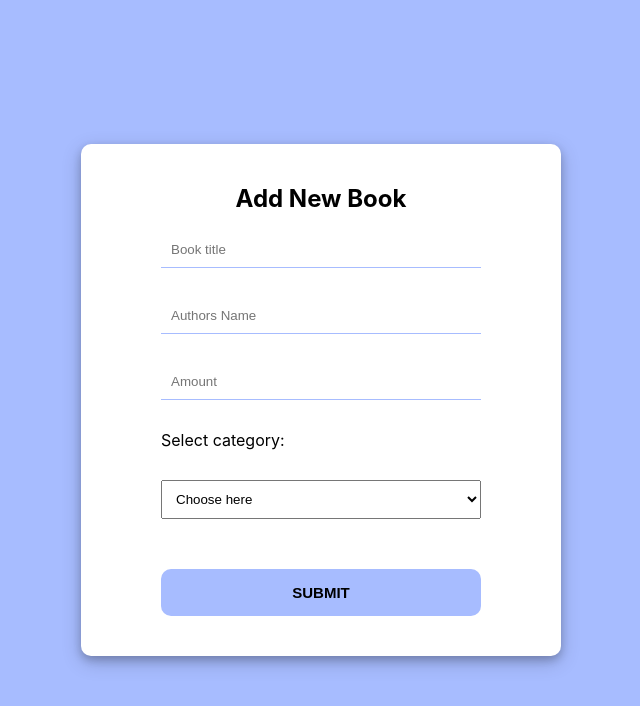
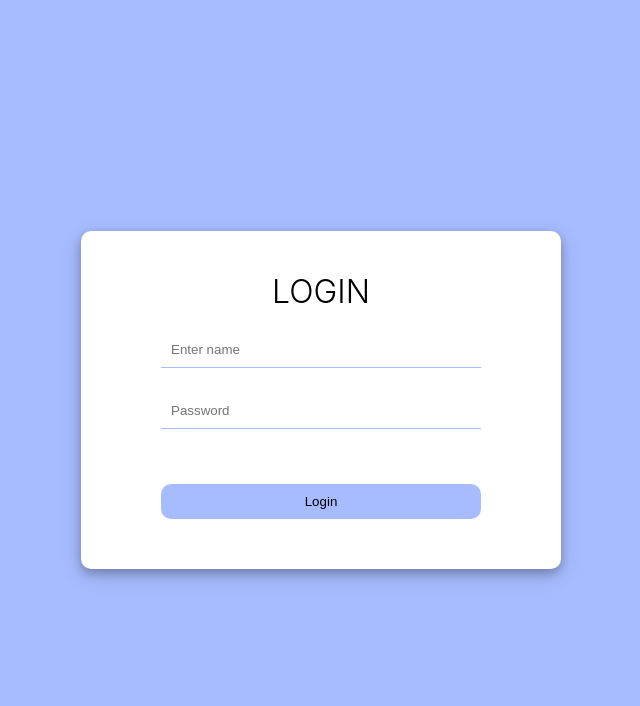
Before and after one commit to muyasamuel/LIBMS, a React (Create React App) app: page / in a window 1280 px wide. Shown: the top 706 px of the page, without its empty margins (319-959 px from the left). Built offline with nearby package versions, Linux system fonts and the light colour scheme.

Commit message:
validating the login comp

```diff
--- a/src/App.js
+++ b/src/App.js
@@ -1,6 +1,7 @@
 
 import './App.css';
-import AddBook from './components/AddBook';
+import Login from './components/Login'
+
 
 
 
@@ -11,7 +12,7 @@ import AddBook from './components/AddBook';
 function App() {
   return (
     <div className="App">
-      <AddBook />
+       <Login />
 
 
 
--- a/src/components/AddBook.js
+++ b/src/components/AddBook.js
@@ -2,7 +2,7 @@ import "./AddBook.css";
 import { useForm } from "react-hook-form";
 
 const AddBook = () => {
-   const { register, handleSubmit , formState : { errors}, reset} = useForm()
+   const { register, handleSubmit , formState : { errors}, reset} = useForm();
 
 
 
@@ -19,28 +19,28 @@ const AddBook = () => {
         <form onSubmit={handleSubmit(submitHandler)}>
          <div>
           <input type="text" name="title" placeholder="Book title " {...register("title" , {required: true})} />
-          {errors.title && <p> Please input a title</p>}
+          {errors.title && <p style={{color: 'red'}}> Please input a title</p>}
          </div>
           <div>
              <input type="text" name="author" placeholder="Authors Name " {...register("author", {required: true})}/>
-             {errors.author && <p> Please add an Authors Name</p> }
+             {errors.author && <p style={{color: 'red'}}> Please add an Authors Name</p> }
           </div>
          <div>
           <input type="number" name="amount" placeholder="Amount " {...register("amount", {required: true, max: 15, min: 1})}  />
-          {errors.amount && <p>Please a valid amount </p>}
+          {errors.amount && <p style={{color: 'red'}}>Please a valid amount </p>}
          </div>
 
 
 
           <label htmlFor="category ">Select category:</label>
-          <select name="category" id="books" value='' {...register("category", {required: true})} >
-            <option value="" disabled >Choose here</option>
+          <select name="category" id="books"  defaultValue={''} {...register("category", {required: true})} >
+            <option value=''  disabled >Choose here</option>
             <option value="Novel">Novel</option>
             <option value="Revision book">Revision Book</option>
             <option value="Course Work">Course Work</option>
 
           </select>
-          {errors.category && <p>Please feed in a category </p>}
+          {errors.category && <p style={{color: 'red'}}>Please feed in a category </p>}
 
 
 
--- a/src/components/Login.js
+++ b/src/components/Login.js
@@ -1,30 +1,32 @@
-import { useState } from 'react';
+import { useForm } from "react-hook-form";
 import './Login.css'
 
 const Login = () => {
+  const { register, handleSubmit , formState : { errors}, reset} = useForm();
 
-   const [ name, setName] = useState('');
-   const [ password, setPassword] = useState('');
 
-   const submitHandler = (e) =>{
-    e.preventDefault();
 
-    console.log({
-        name,
-        password
-    });
+   const submitHandler = (data) =>{
+ console.log(data);
+ reset();
 
-    setName('');
-    setPassword('')
+
    }
-
   return (
     <div className='formContainer'>
      <div className='formWrapper'>
         <h1>Login</h1>
-        <form onSubmit={submitHandler} >
-        <input  type='text' placeholder='Enter name' value={name} onChange={(e) => setName(e.target.value)} />
-        <input  type='password' placeholder='Password'  value={password} onChange={(e) => setPassword(e.target.value)}  />
+        <form onSubmit={handleSubmit(submitHandler)} >
+          <div>
+          <input  type='text' placeholder='Enter name'name='name' {...register("name" , {required: true , minLength: 5, maxLength: 12})}  />
+          {errors.name && <p style={{color: 'red'}}> Please fill in a name </p>}
+
+          </div>
+        <div>
+          <input  type='password' placeholder='Password'  name='password' {...register("password", {required: true, pattern: /^(?=.*\d)(?=.*[a-z])(?=.*[A-Z]).{6,15}$/ })}  />
+          {errors.password && <p style={{color: 'red'}}> Please fill in a correct password </p>}
+        </div>
+
         <button>Login</button>
         </form>
 
```
